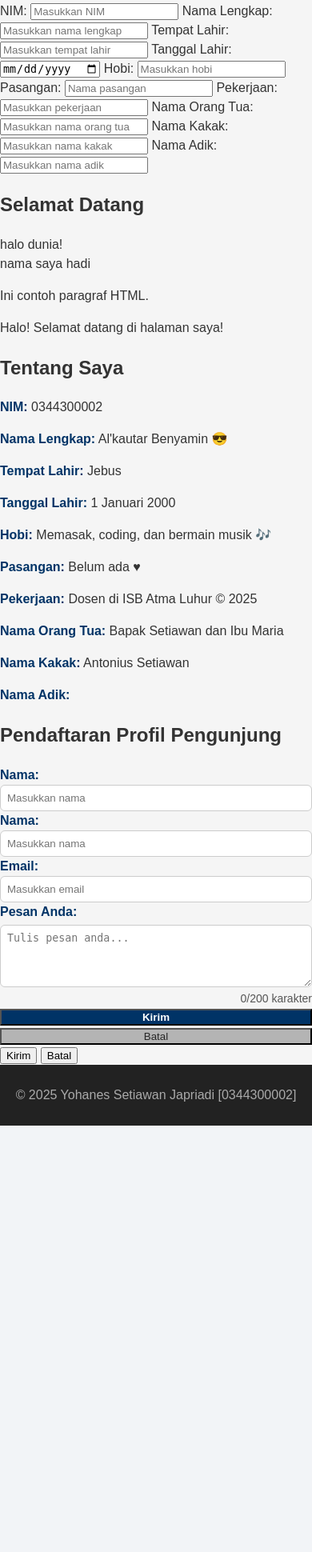
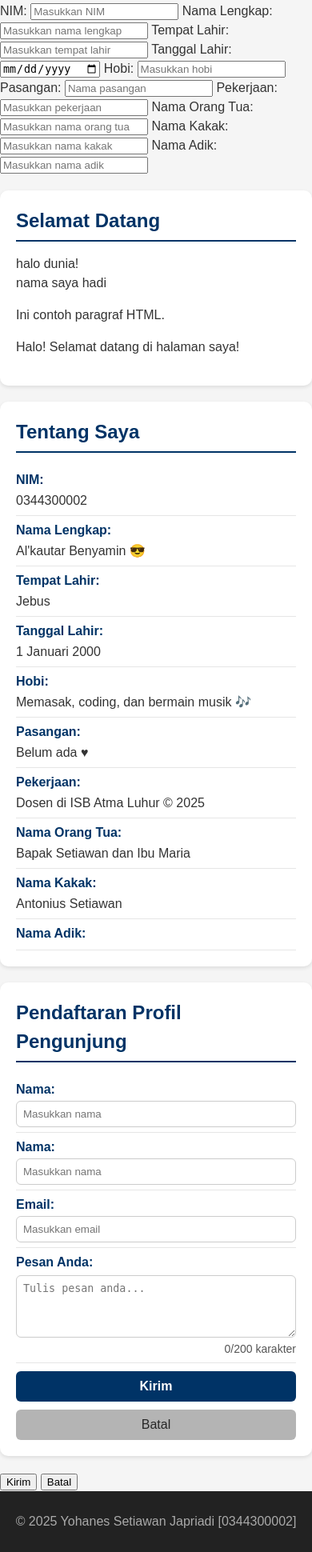
Before and after one commit to 2511500019-stack/2511500019-PWD-TI1A-2526O, a PHP site: page /pertemuan-08/index.php in a window 390 px wide. Shown: the part 138-2078 px from the top of the page at 80% size. Before the commit the page ends 1545 px from the top, so only its background shows below. Run offline with PHP 8.4, Linux system fonts and the light colour scheme.

Commit message:
update index.php

```diff
--- a/pertemuan-08/script.js
+++ b/pertemuan-08/script.js
@@ -128,7 +128,7 @@ document.querySelector("form").addEventListener("submit", function (e) {
     } else {
         alert("Terima kasih, " + nama.value + "!\nPesan Anda telah dikirim.");
         //e.target.reset();
-        e.target.reset();
+        e.target.submit();
     }
 });
 
--- a/pertemuan-08/style.css
+++ b/pertemuan-08/style.css
@@ -52,7 +52,7 @@ header li a:active {
 #home:target~header nav a[href="#home"],
 #about:target~header nav a[href="#about"],
 #contact:target~header nav a[href="#contact"],
-# {Pendaftaran Profil Pengunjung}:target~header nav a[href="#{Pendaftaran Profil Pengunjung}"] {
+#PendaftaranProfilPengunjung:target~header nav a[href="#PendaftaranProfilPengunjung"] {
   background: #fff;
   color: #003366;
   font-weight: bold;
@@ -62,7 +62,8 @@ header li a:active {
 
 #home,
 #about,
-#contact {Pendaftaran Profil Pengunjung} {
+#contact,
+#PendaftaranProfilPengunjung {
   background-color: #ffffff;
   border-radius: 10px;
   padding: 20px;
@@ -73,7 +74,8 @@ header li a:active {
 
 #home h2,
 #about h2,
-#contact h2 {Pendaftaran Profil Pengunjung} {
+#contact h2,
+#PendaftaranProfilPengunjung h2 {
   color: #003366;
   border-bottom: 2px solid #003366;
   padding-bottom: 6px;
@@ -86,7 +88,8 @@ header li a:active {
 }
 
 #about p,
-#contact label {Pendaftaran Profil Pengunjung} {
+#contact label,
+#PendaftaranProfilPengunjung label {
   display: flex;
   justify-content: flex-start;
   align-items: baseline;
@@ -96,7 +99,8 @@ header li a:active {
 }
 
 #about strong,
-#contact label>span {
+#contact label>span,
+#PendaftaranProfilPengunjung label>span {
   min-width: 180px;
   color: #003366;
   font-weight: 600;
@@ -106,7 +110,9 @@ header li a:active {
 }
 
 #contact input,
-#contact textarea {
+#contact textarea,
+#PendaftaranProfilPengunjung input,
+#PendaftaranProfilPengunjung textarea {
   flex: 1;
   border: 1px solid #ccc;
   border-radius: 6px;
@@ -117,7 +123,8 @@ header li a:active {
   box-sizing: border-box;
 }
 
-#contact button {Pendaftaran Profil Pengunjung} {
+#contact button,
+#PendaftaranProfilPengunjung button {
   margin-top: 10px;
   display: inline-block;
   padding: 10px 24px;
@@ -129,25 +136,29 @@ header li a:active {
   margin-right: 8px;
 }
 
-#contact button[type="submit"] {
+#contact button[type="submit"],
+#PendaftaranProfilPengunjung button[type="submit"] {
   background-color: #003366;
   color: #fff;
   font-weight: 600;
 }
 
-#contact button[type="reset"] {
+#contact button[type="reset"],
+#PendaftaranProfilPengunjung button[type="reset"] {
   background-color: #b4b4b4;
   color: #272727;
   font-weight: 500;
 }
 
-#contact button[type="submit"]:hover {
+#contact button[type="submit"]:hover,
+#PendaftaranProfilPengunjung button[type="submit"]:hover {
   background-color: #0379ee;
   transform: translateY(-1px);
   box-shadow: 0 2px 6px rgba(0, 0, 0, 0.2);
 }
 
-#contact button[type="reset"]:hover {
+#contact button[type="reset"]:hover,
+#PendaftaranProfilPengunjung button[type="reset"]:hover {
   background-color: #cccccc;
   transform: translateY(-1px);
 }
@@ -217,13 +228,15 @@ footer {
   }
 
   #about p,
-  #contact label {
+  #contact label,
+  #PendaftaranProfilPengunjung label {
     flex-direction: column;
     align-items: flex-start;
   }
 
   #about strong,
-  #contact label>span {
+  #contact label>span,
+  #PendaftaranProfilPengunjung label>span {
     text-align: left;
     padding-right: 0;
     margin-bottom: 2px;
@@ -231,7 +244,10 @@ footer {
 
   #contact input,
   #contact textarea,
-  #contact button {
+  #contact button,
+  #PendaftaranProfilPengunjung input,
+  #PendaftaranProfilPengunjung textarea,
+  #PendaftaranProfilPengunjung button {
     width: 100%;
   }
 }
```
